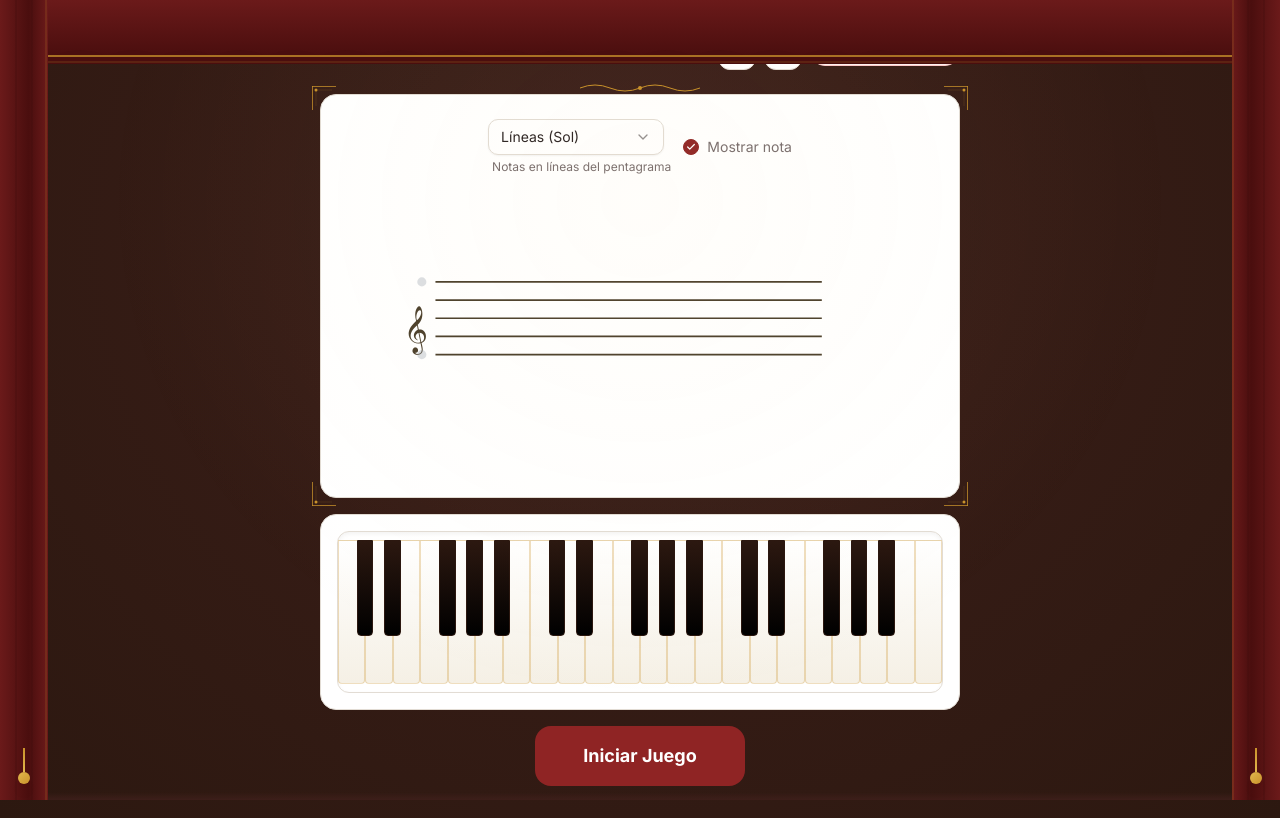
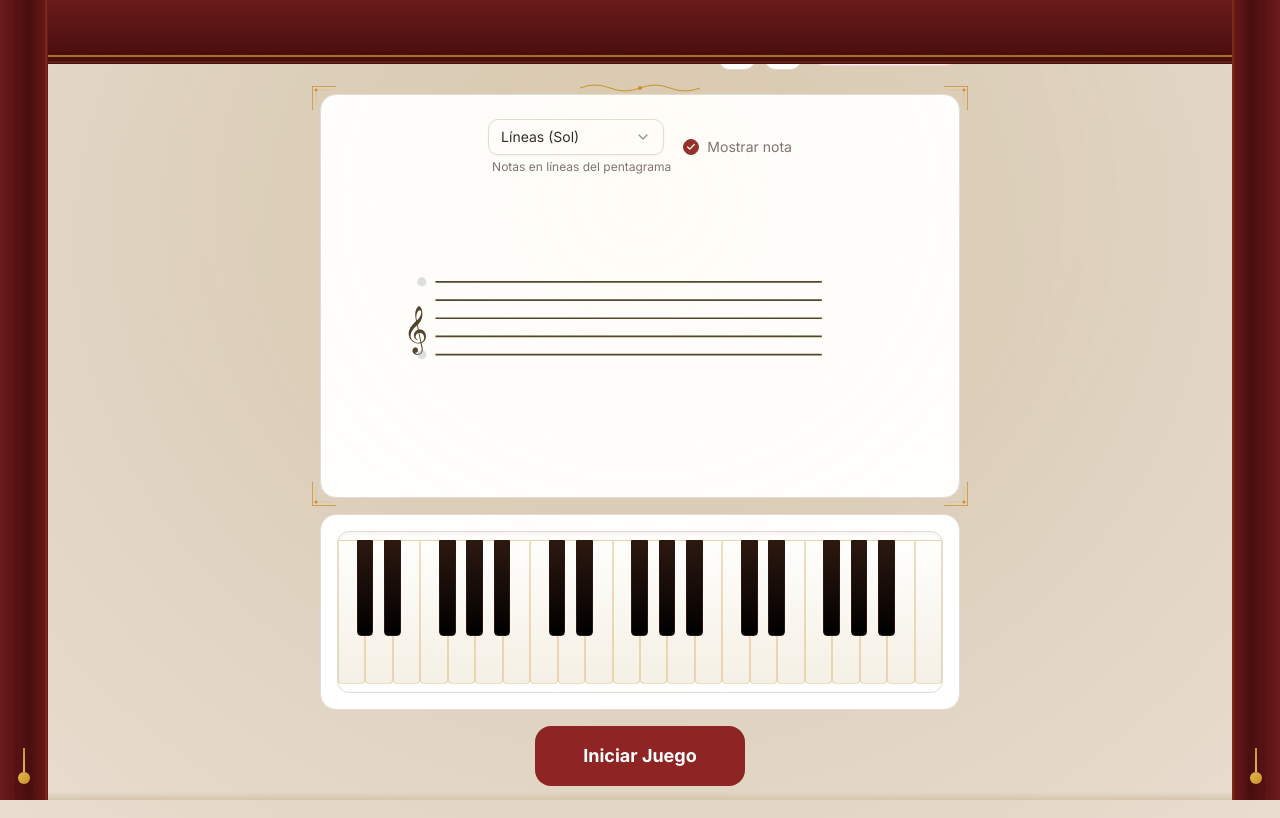
Before and after one commit to vruizdiaz10/piano, a React (Vite) app: page / in a window 1280 px wide. Built offline with nearby package versions, Linux system fonts and the light colour scheme.

Commit message:
fix: light mode stage background too dark
Light mode stage-bg was #2C1810 (dark burgundy), made light
mode unusable. Changed to warm cream (#E8DDCF). Theater feel
comes from curtains + spotlight, not dark walls.

```diff
--- a/src/index.css
+++ b/src/index.css
@@ -32,9 +32,9 @@
     --gold: #C9922B;
     --gold-light: #E2B84D;
     --gold-dim: rgba(201, 146, 43, 0.3);
-    --stage-floor: #3D1F1A;
-    --stage-bg: #2C1810;
-    --spotlight-color: rgba(255, 220, 150, 0.12);
+    --stage-floor: #D4C5AD;
+    --stage-bg: #E8DDCF;
+    --spotlight-color: rgba(255, 220, 150, 0.2);
     --ebony: #2C1810;
     --ivory: #F5F0E5;
   }
```
Also changed, not shown: 1 other file (tests, documents, lock files or other folders).
